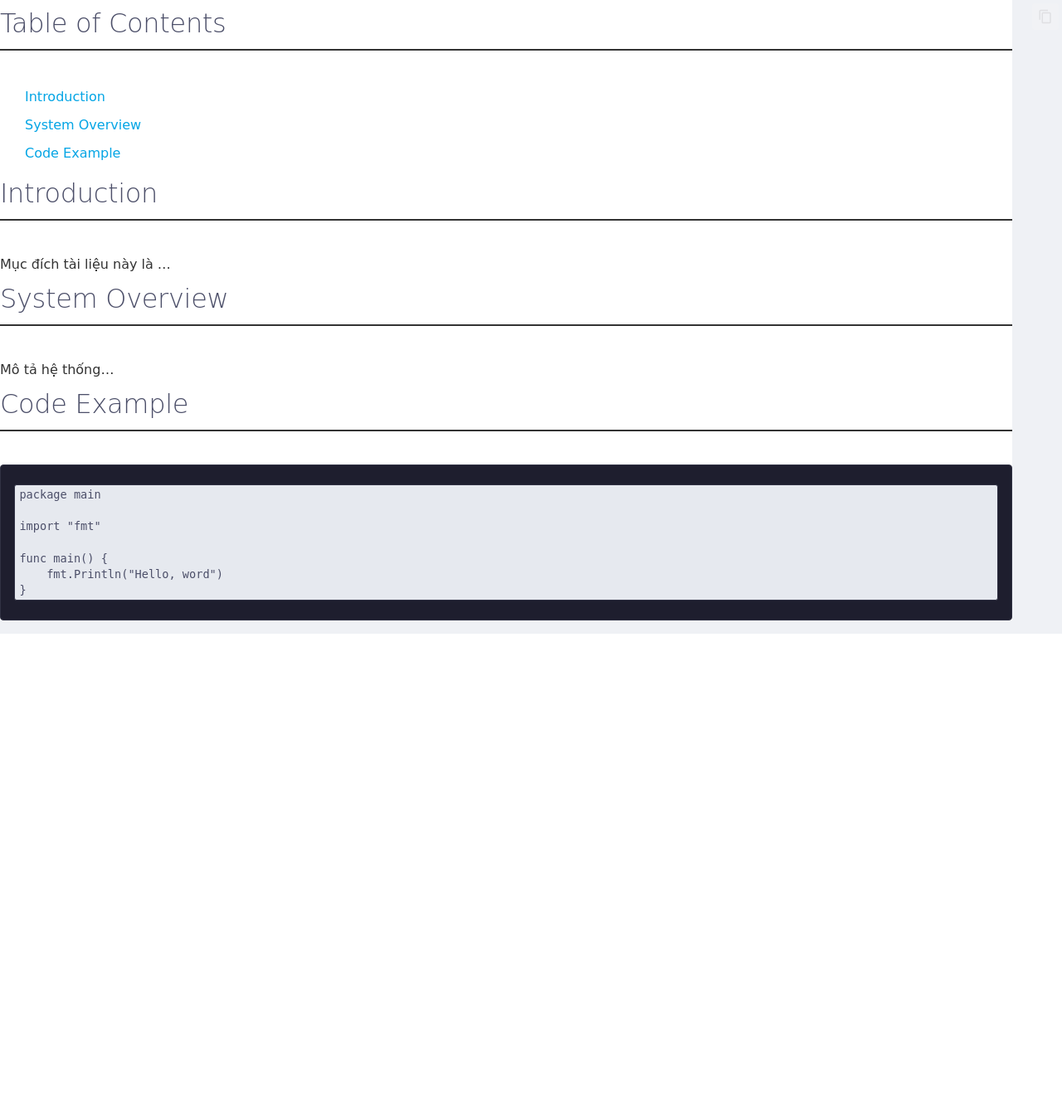
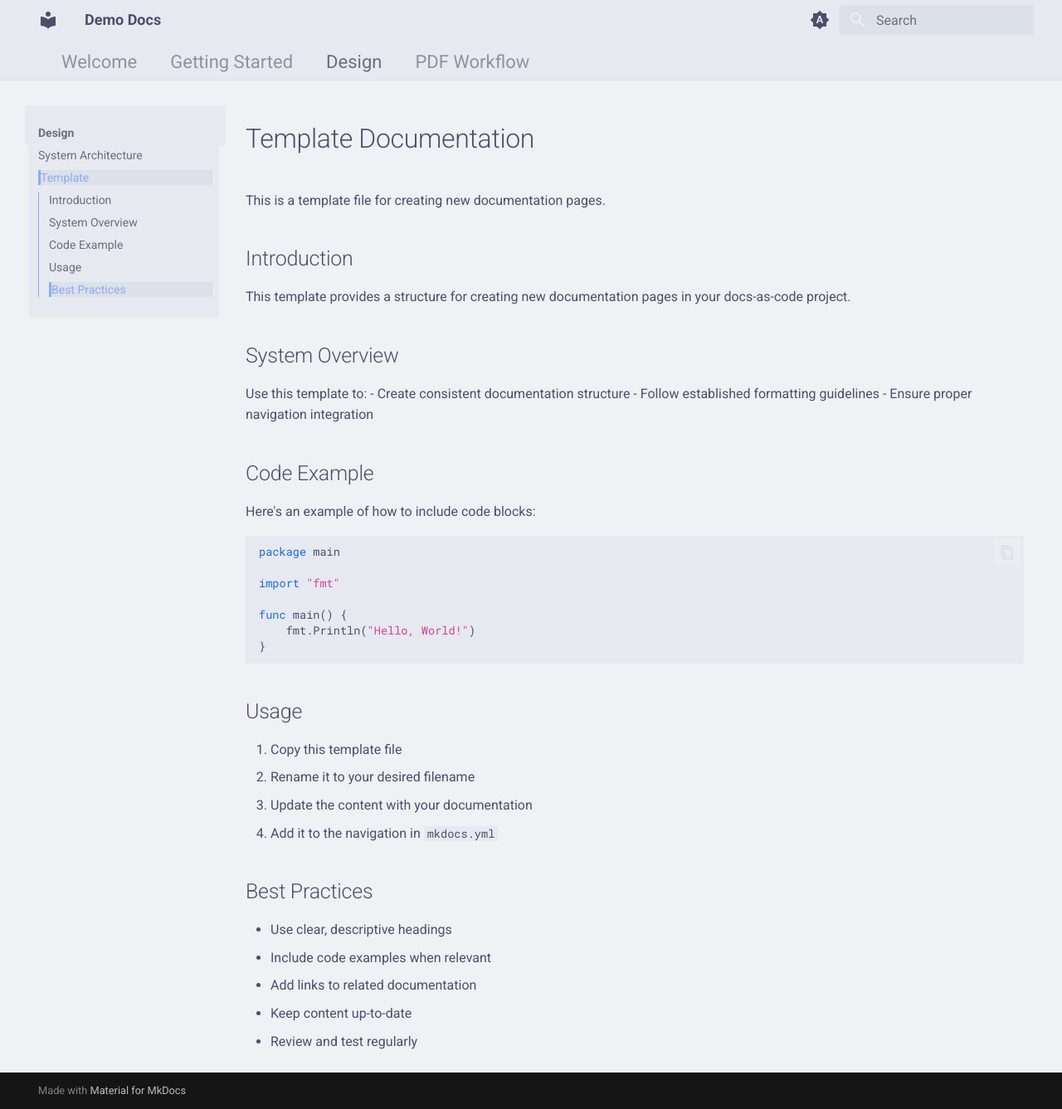
Before and after one commit to hienhm2212/doc-as-code-demo, an MkDocs documentation site: the page built from docs/template.md, in a window 1280 px wide and 1337 px high. Shown: the whole window at 83% size. Built offline with MkDocs 1.6.1 and Material for MkDocs 9.7.7, drawn with Linux system fonts in a browser that asks for light colours.

Commit message:
temp remove pdf css

````diff
--- a/docs/stylesheets/pdf.css
+++ b/docs/stylesheets/pdf.css
@@ -33,6 +33,8 @@ body {
     padding: 0;
 }
 
+/* PDF-specific styles - only apply when generating PDFs */
+@media print {
     /* Remove problematic CSS that might cause layout issues */
     .md-header,
     .md-tabs,
@@ -46,6 +48,25 @@ body {
     .md-tabs__item,
     .md-tabs__link {
         display: none !important;
+    }
+}
+
+/* Web-specific overrides to ensure navbar and header are visible */
+@media screen {
+    .md-header,
+    .md-tabs,
+    .md-nav,
+    .md-sidebar {
+        display: block !important;
+        visibility: visible !important;
+    }
+
+    .md-tabs__list,
+    .md-tabs__item,
+    .md-tabs__link {
+        display: flex !important;
+        visibility: visible !important;
+    }
 }
 
 /* Ensure content is visible and properly formatted */
--- a/docs/template.md
+++ b/docs/template.md
@@ -1,34 +1,44 @@
 
-# Table of Contents
+# Template Documentation
 
-1.  [Introduction](#orgdb02bc3)
-2.  [System Overview](#org358a01a)
-3.  [Code Example](#orgce8be40)
+This is a template file for creating new documentation pages.
 
+## Introduction
 
+This template provides a structure for creating new documentation pages in your docs-as-code project.
 
-<a id="orgdb02bc3"></a>
+## System Overview
 
-# Introduction
+Use this template to:
+- Create consistent documentation structure
+- Follow established formatting guidelines
+- Ensure proper navigation integration
 
-Mục đích tài liệu này là &#x2026;
+## Code Example
 
+Here's an example of how to include code blocks:
 
-<a id="org358a01a"></a>
+```go
+package main
 
-# System Overview
+import "fmt"
 
-Mô tả hệ thống&#x2026;
+func main() {
+    fmt.Println("Hello, World!")
+}
+```
 
+## Usage
 
-<a id="orgce8be40"></a>
+1. Copy this template file
+2. Rename it to your desired filename
+3. Update the content with your documentation
+4. Add it to the navigation in `mkdocs.yml`
 
-# Code Example
+## Best Practices
 
-    package main
-
-    import "fmt"
-
-    func main() {
-        fmt.Println("Hello, word")
-    }
+- Use clear, descriptive headings
+- Include code examples when relevant
+- Add links to related documentation
+- Keep content up-to-date
+- Review and test regularly
--- a/mkdocs.yml
+++ b/mkdocs.yml
@@ -6,7 +6,7 @@ nav:
   - Design:
       - System Architecture: design/system-arch.md
       - Template: template.md
-  # - PDF Workflow: pdf-workflow.md
+  - PDF Workflow: pdf-workflow.md
 
 # Show all headers in navigation
 # docs_dir: docs
@@ -44,7 +44,7 @@ theme:
 
 extra_css:
   - stylesheets/catppuccin.css   # Catppuccin Macchiato theme
-  - stylesheets/pdf.css          # PDF-specific styles
+  # - stylesheets/pdf.css          # PDF-specific styles (with web overrides)
 
 markdown_extensions:
   - admonition
````
Lines whose indentation alone changed are shown as unchanged.
